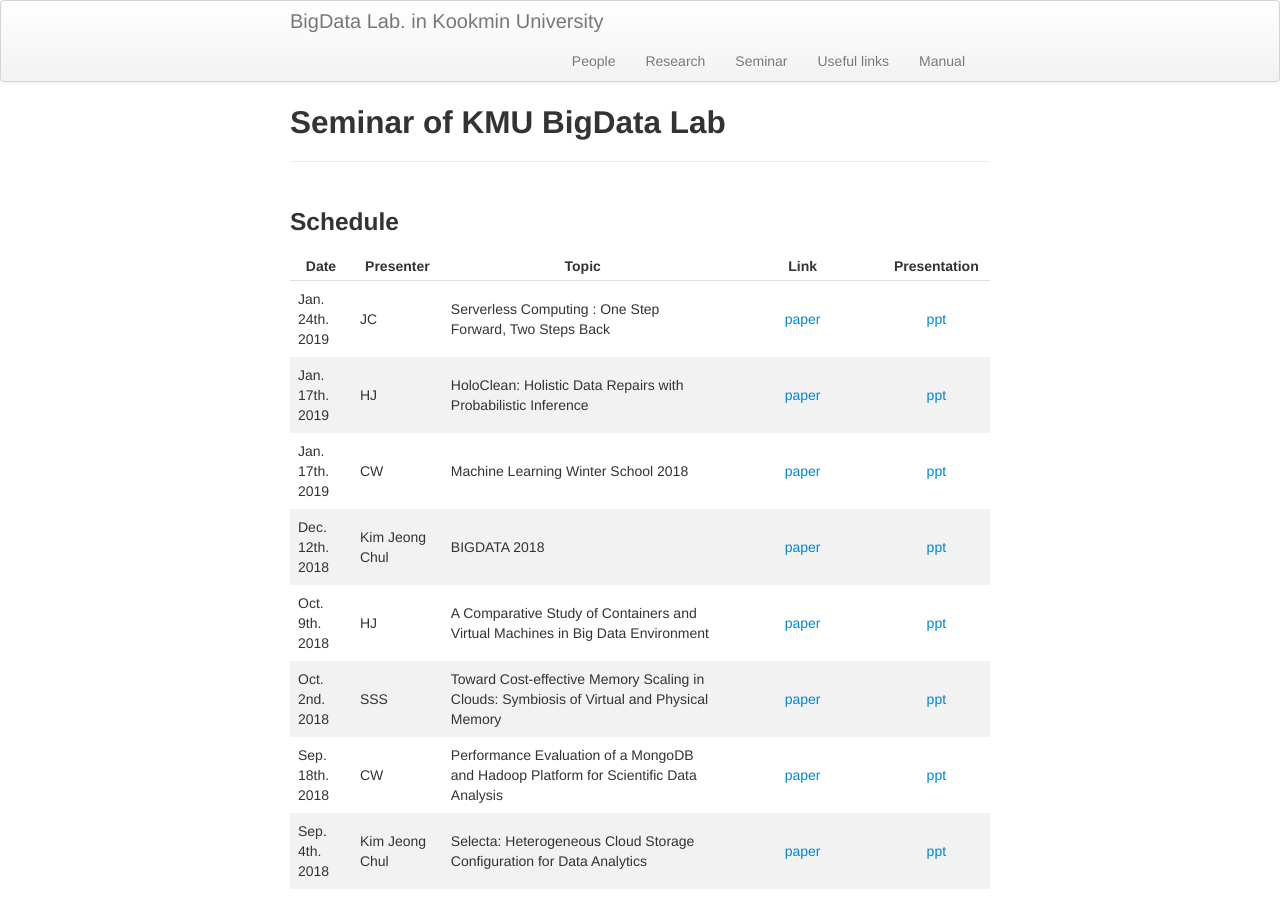
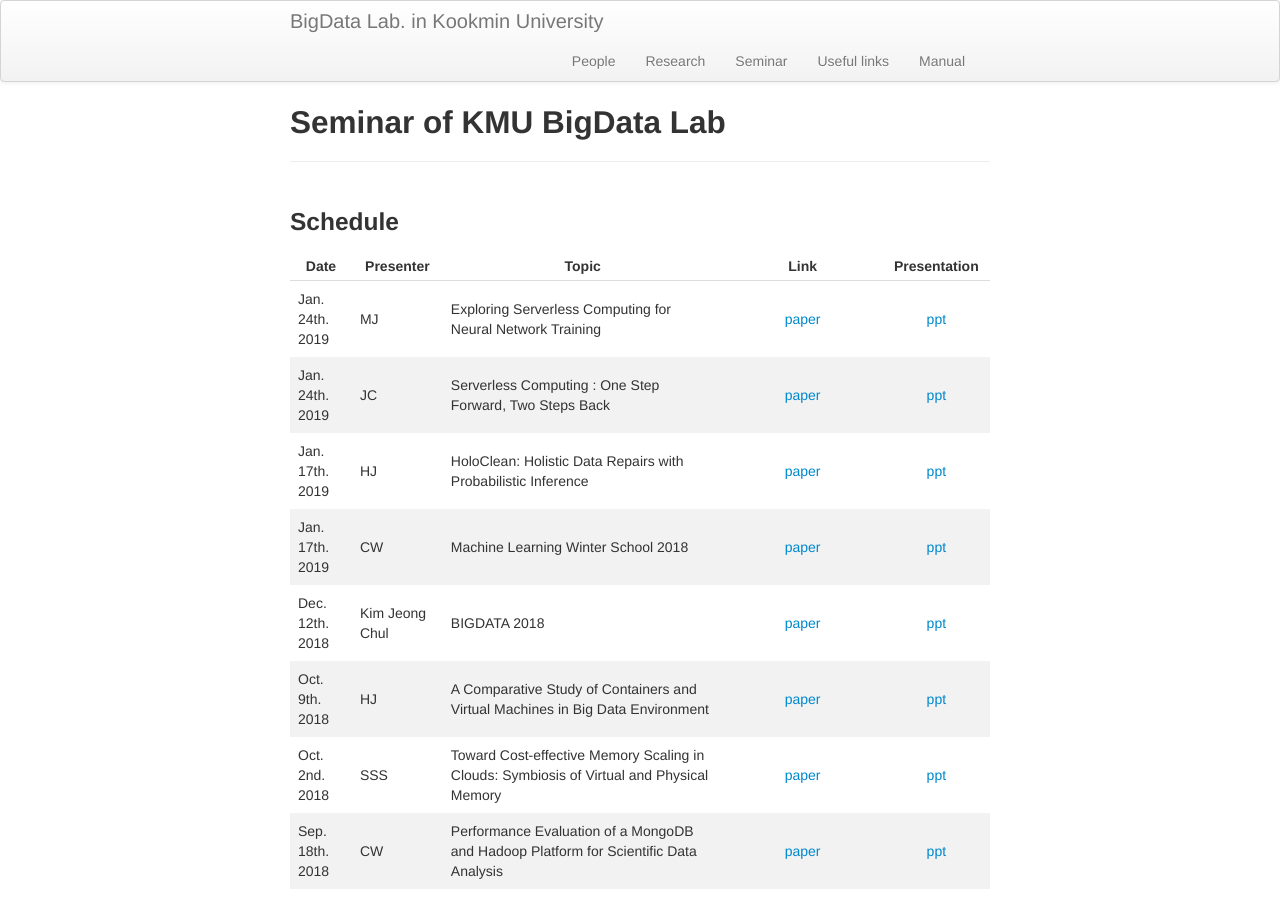
Before and after one commit to ddps-lab/kmu-bigdata.github.io, a Jekyll site: the page built from seminar/index.md, in a window 1280 px wide and 900 px high. Built offline with Jekyll 4.4.1, drawn with Linux system fonts in a browser that asks for light colours.

Commit message:
update mj's seminar (1.24)

```diff
--- a/seminar/index.md
+++ b/seminar/index.md
@@ -9,6 +9,7 @@ description: Seminar schedule of BigData Lab  in KMU
 
 | Date | Presenter | Topic | Link | Presentation |
 |------|-----------|-------|:----:|:--------------: |
+|Jan. 24th. 2019 | MJ | Exploring Serverless Computing for Neural Network Training | [paper](https://www.computer.org/csdl/proceedings/cloud/2018/7235/00/723501a334-abs.html) | [ppt](https://docs.google.com/presentation/d/1AihE9YB0pas9XjLpf5usSlYIxT9L8hixST9Ocnlm8BU/edit?usp=sharing)|
 |Jan. 24th. 2019 | JC | Serverless Computing : One Step Forward, Two Steps Back | [paper](http://pages.cs.wisc.edu/~swift/papers/atc18-serverless.pdf) | [ppt](https://docs.google.com/presentation/d/1yjQh6yNQATfmhZ-eiQfajt7yNlR1uEm3iOJNLMMbNQw/edit?usp=sharing)|
 |Jan. 17th. 2019 | HJ | HoloClean: Holistic Data Repairs with Probabilistic Inference | [paper](http://www.vldb.org/pvldb/vol10/p1190-rekatsinas.pdf) | [ppt](https://docs.google.com/presentation/d/15fJhFl57ooBxukC8d1WA8vbOq24Zx0cfT6lGCBXSa3Q/edit?usp=sharing)|
 |Jan. 17th. 2019 | CW | Machine Learning Winter School 2018 | [paper](https://drive.google.com/open?id=1d23HcgqkIOCOC98tQ1OrDHzZN3xCHssf) | [ppt](https://drive.google.com/open?id=1MRrZbDAejUosBgiiY9aQdTNLT0RejDbsUr2Y6OyWimQ)|
```
